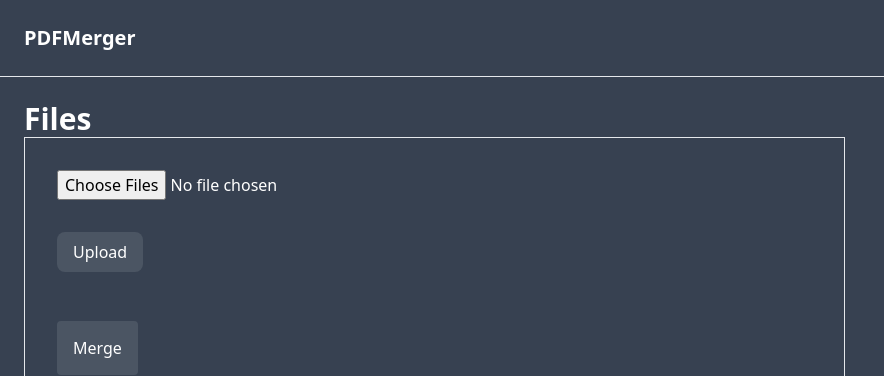
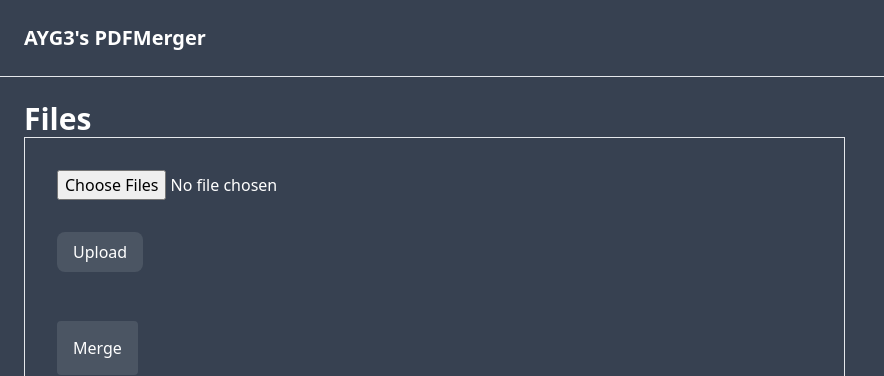
Before and after one commit to AYG3/djangoMerger, a Django app: page / in a window 1280 px wide. Shown: the top 376 px of the page, without its empty margins (0-884 px from the left). Run offline with Django 5.2, Linux system fonts and the light colour scheme; some libraries are stand-ins or nearby versions.

Commit message:
complete

```diff
--- a/core/templates/core/base.html
+++ b/core/templates/core/base.html
@@ -12,7 +12,7 @@
     </head>
     <body class='bg-gray-700'>
         <nav class="p-6 flex justify-between items-center border-b border-gray-200">
-            <a href="/" class="text-xl text-white font-semibold">PDFMerger</a>
+            <a href="/" class="text-xl text-white font-semibold">AYG3's PDFMerger</a>
         </nav>
         <div class="p-6 text-white">
             {% block content %}
```
Also changed, not shown: db.sqlite3.
